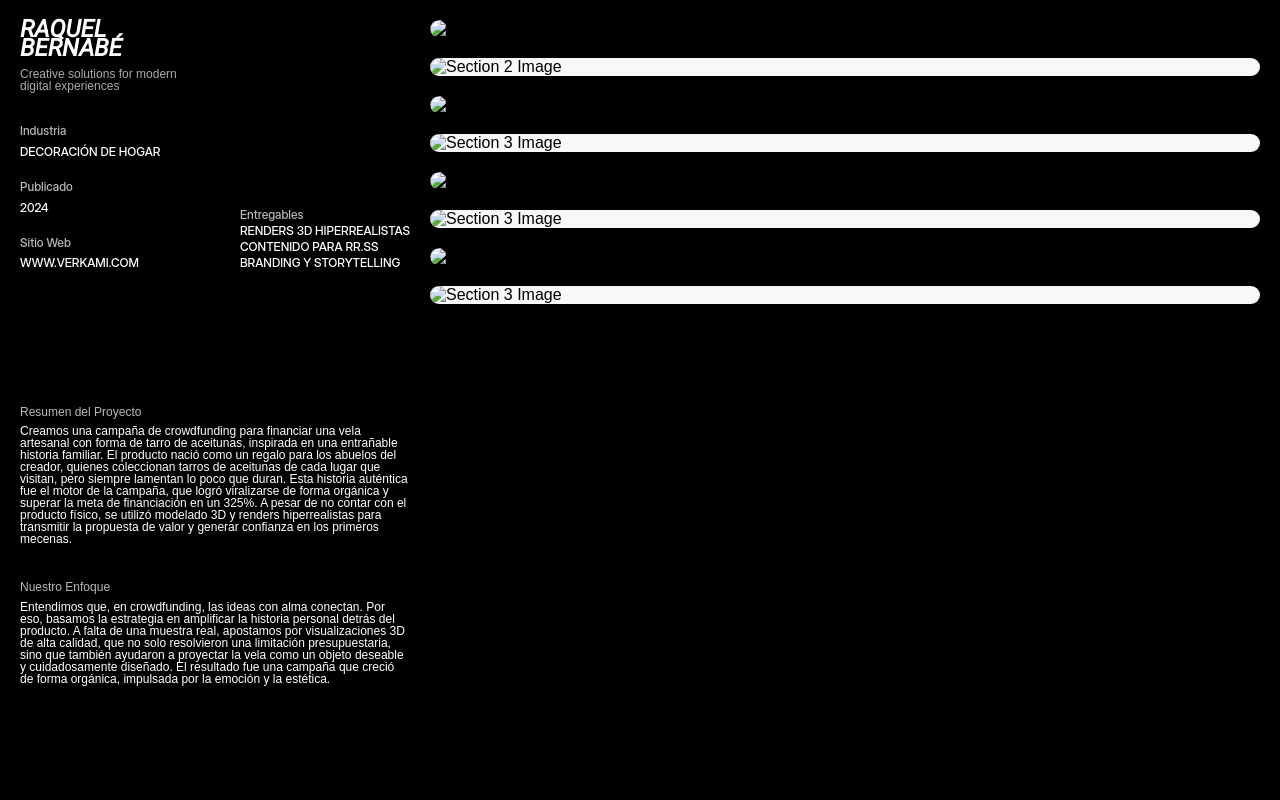
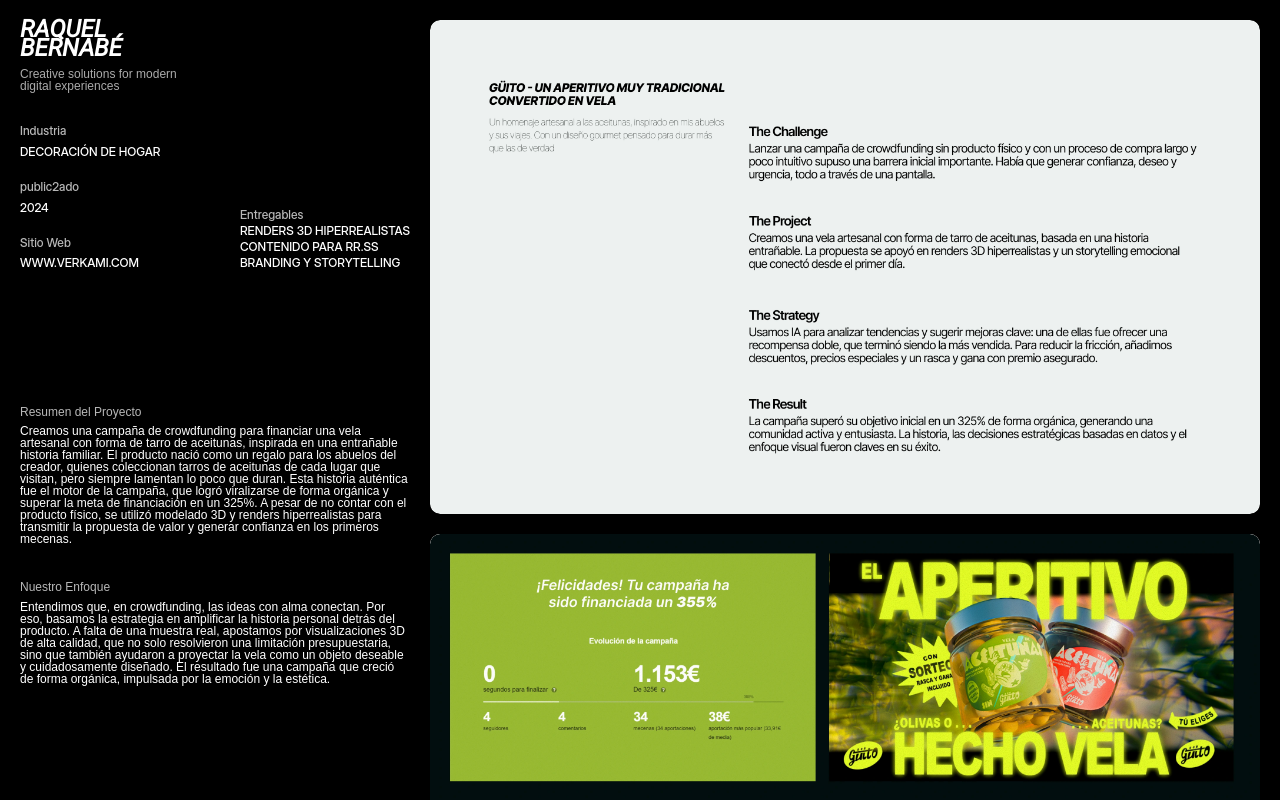
Before and after one commit to RaquelBernabeG/RaquelBernabe, a plain HTML site: page ProyectoGuito.html in a window 1280 px wide. Drawn offline with Linux system fonts and the light colour scheme.

Commit message:
Update ProyectoGuito.html

```diff
--- a/ProyectoGuito.html
+++ b/ProyectoGuito.html
@@ -4,6 +4,7 @@
     <meta charset="UTF-8">
     <meta name="viewport" content="width=device-width, initial-scale=1.0">
     <title>Proyecto Güito</title>
+      <link rel="icon" type="image/webp" href="public2/img/fav.webp">
     <link href="https://fonts.googleapis.com/css2?family=Roboto:ital@1&display=swap" rel="stylesheet">
     <style>
         * {
@@ -302,7 +303,7 @@
                         <span class="text">DECORACIÓN DE HOGAR</span>
                     </div>
                     <div>
-                        <span class="label">Publicado</span>
+                        <span class="label">public2ado</span>
                         <span class="text">2024</span>
                     </div>
                     <div>
@@ -335,28 +336,28 @@
         </div>
         <div class="right-container" id="smooth-content">
             <div class="content-section" id="section1">
-                <img class="image-section" src="public/img/Guito/Frame 23.2.webp" alt="Section 1 Image">
+                <img class="image-section" src="public2/img/Guito/Frame 23.2.webp" alt="Section 1 Image">
             </div>
             <div class="content-section" id="section2">
-                <img class="image-section" src="public/img/Guito/Frame 19.webp" alt="Section 2 Image">
+                <img class="image-section" src="public2/img/Guito/Frame 19.webp" alt="Section 2 Image">
             </div>
             <div class="content-section" id="section3">
-                <img class="image-section" src="public/img/Guito/Frame 18.webp" alt="Section 3 Image">
+                <img class="image-section" src="public2/img/Guito/Frame 18.webp" alt="Section 3 Image">
             </div>
              <div class="content-section" id="section3">
-                <img class="image-section" src="public/img/Guito/Frame 21.webp" alt="Section 3 Image">
+                <img class="image-section" src="public2/img/Guito/Frame 21.webp" alt="Section 3 Image">
             </div>
              <div class="content-section" id="section3">
-                <img class="image-section" src="public/img/Guito/Frame 17.webp" alt="Section 3 Image">
+                <img class="image-section" src="public2/img/Guito/Frame 17.webp" alt="Section 3 Image">
             </div>
             <div class="content-section" id="section3">
-                <img class="image-section" src="public/img/Guito/Frame 22.webp" alt="Section 3 Image">
+                <img class="image-section" src="public2/img/Guito/Frame 22.webp" alt="Section 3 Image">
             </div>
             <div class="content-section" id="section3">
-                <img class="image-section" src="public/img/Guito/Frame 26.webp" alt="Section 3 Image">
+                <img class="image-section" src="public2/img/Guito/Frame 26.webp" alt="Section 3 Image">
             </div>
             <div class="content-section" id="section3">
-                <img class="image-section" src="public/img/Guito/Frame 20.webp" alt="Section 3 Image">
+                <img class="image-section" src="public2/img/Guito/Frame 20.webp" alt="Section 3 Image">
             </div>
         </div>
     </div>
```
